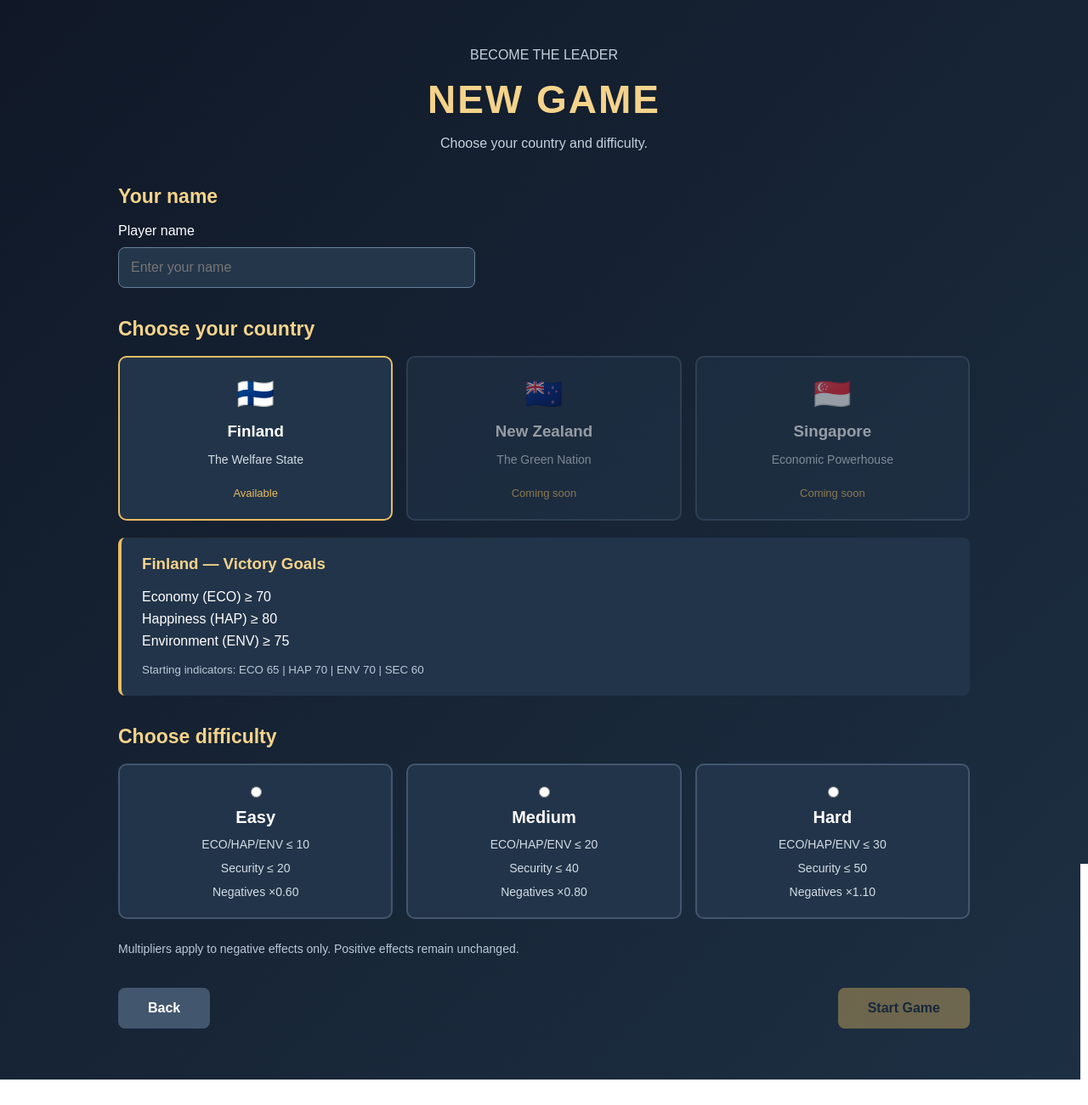
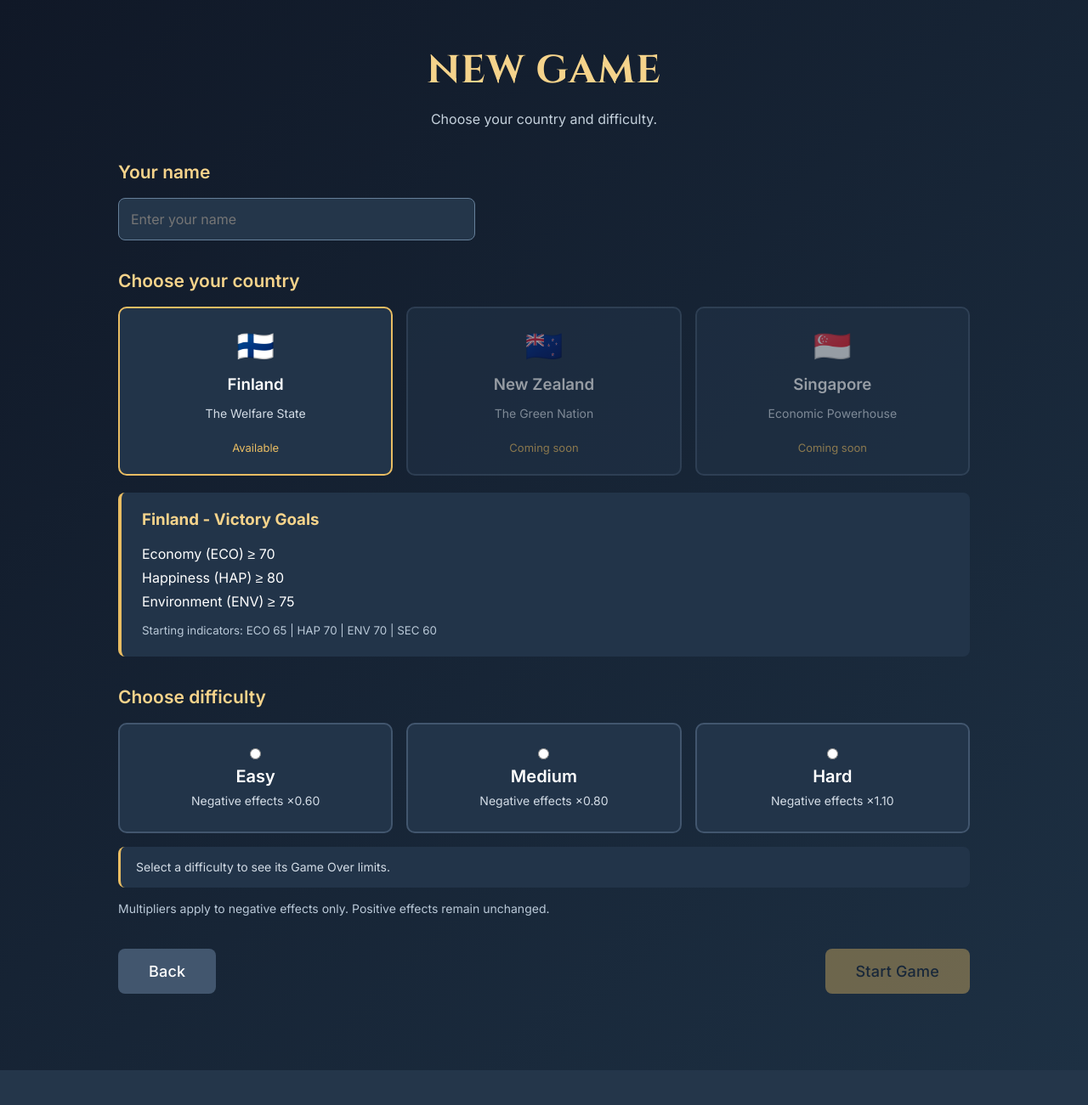
Before and after one commit to congloile/become-the-leader, a Flask app: page /setup in a window 1280 px wide. Shown: the whole page at 85% size. After the commit the page ends 1260 px from the top, so only its background shows below. Run offline with Flask 3, Linux system fonts and the light colour scheme.

Commit message:
refined ui ux

```diff
--- a/static/setup.css
+++ b/static/setup.css
@@ -1,58 +1,81 @@
+/* Player Setup — single source of styles, no override duplicates */
 .setup-container {
     max-width: 1050px;
     margin: 0 auto;
     padding: 40px 24px 70px;
+    font-family: "Inter", Arial, sans-serif;
 }
 
+/* Header */
 .setup-header {
     text-align: center;
     margin-bottom: 40px;
+}
+
+.setup-header h1 {
+    margin: 12px 0;
+    font-family: "Cinzel", Georgia, serif;
+    font-size: clamp(32px, 4.5vw, 46px);
+    font-weight: 700;
+    letter-spacing: 1px;
 }
 
 .setup-header p {
     color: #c5d1dc;
 }
 
-.setup-header h1 {
-    margin: 12px 0;
-}
-
+/* Sections and player name */
 .setup-section {
     margin-bottom: 35px;
 }
 
 .setup-section h2 {
+    margin-bottom: 18px;
     color: #f5d38b;
-    font-size: 23px;
-    margin-bottom: 18px;
+    font-size: 21px;
+    font-weight: 600;
 }
 
-.setup-section label {
+.setup-section label:not(.difficulty-card):not(.visually-hidden) {
     display: block;
     margin-bottom: 10px;
+}
+
+.visually-hidden {
+    position: absolute;
+    width: 1px;
+    height: 1px;
+    padding: 0;
+    margin: -1px;
+    overflow: hidden;
+    clip: rect(0, 0, 0, 0);
+    clip-path: inset(50%);
+    white-space: nowrap;
+    border: 0;
 }
 
 #player-name {
     width: 100%;
     max-width: 420px;
     padding: 14px;
-
     background: #24364a;
     border: 1px solid #66809a;
     border-radius: 8px;
-
-    color: white;
+    color: #ffffff;
+    font-family: inherit;
     font-size: 16px;
 }
 
-#player-name:focus {
+#player-name:focus-visible {
     outline: 2px solid #e9bd63;
+    outline-offset: 2px;
 }
 
+/* Country and difficulty cards */
 .country-grid,
 .difficulty-grid {
     display: grid;
-    grid-template-columns: repeat(3, 1fr);
+    grid-template-columns: repeat(3, minmax(0, 1fr));
     gap: 16px;
 }
 
@@ -80,6 +103,7 @@
 
 .country-card h3 {
     margin: 12px 0 5px;
+    font-weight: 600;
 }
 
 .country-card p {
@@ -94,10 +118,10 @@
     font-size: 13px;
 }
 
+/* Finland victory goals */
 .goals-box {
     margin-top: 20px;
     padding: 20px 24px;
-
     background: #223449;
     border-left: 4px solid #e9bd63;
     border-radius: 8px;
@@ -123,36 +147,39 @@
     margin-top: 14px;
 }
 
+/* Compact difficulty cards */
 .difficulty-card {
-    display: flex !important;
+    min-height: 130px;
+    display: flex;
     flex-direction: column;
+    justify-content: center;
     align-items: center;
-    gap: 12px;
+    gap: 8px;
+    cursor: pointer;
+    transition: border-color 0.2s, background-color 0.2s;
+}
 
-    cursor: pointer;
-    transition: border-color 0.2s,
-                background-color 0.2s;
+.difficulty-card input {
+    margin: 0;
+    accent-color: #e9bd63;
 }
 
 .difficulty-card strong {
     font-size: 20px;
+    font-weight: 600;
 }
 
-.difficulty-card span {
+.difficulty-multiplier {
     font-size: 14px;
     color: #d3dce6;
 }
 
-.difficulty-card input {
-    accent-color: #e9bd63;
-}
-
-.difficulty-card:hover {
+.difficulty-card:hover,
+.difficulty-card:has(input:checked) {
     border-color: #e9bd63;
 }
 
 .difficulty-card:has(input:checked) {
-    border-color: #e9bd63;
     background: #344355;
 }
 
@@ -161,11 +188,42 @@
     outline-offset: 3px;
 }
 
+/* Show only the rules for the selected difficulty. No JS changes needed. */
+.difficulty-rules-box {
+    margin-top: 16px;
+    padding: 13px 18px;
+    background: #223449;
+    border-left: 3px solid #e9bd63;
+    border-radius: 8px;
+    color: #d3dce6;
+    font-size: 14px;
+    line-height: 1.6;
+}
+
+.difficulty-rules-box p {
+    margin: 0;
+}
+
+.difficulty-detail {
+    display: none;
+}
+
+.difficulty-section:has(input[name="difficulty"]:checked) .difficulty-hint {
+    display: none;
+}
+
+.difficulty-section:has(input[value="easy"]:checked) .difficulty-detail[data-difficulty="easy"],
+.difficulty-section:has(input[value="medium"]:checked) .difficulty-detail[data-difficulty="medium"],
+.difficulty-section:has(input[value="hard"]:checked) .difficulty-detail[data-difficulty="hard"] {
+    display: block;
+}
+
 .difficulty-note {
     font-size: 14px;
     margin-top: 14px;
 }
 
+/* Actions and form feedback */
 .setup-actions {
     display: flex;
     justify-content: space-between;
@@ -177,14 +235,16 @@
     padding: 15px 35px;
     border: none;
     border-radius: 8px;
-    font-size: 16px;
-    font-weight: bold;
+    font-family: inherit;
+    font-size: 18px;
+    font-weight: 500;
+    letter-spacing: 0.2px;
     cursor: pointer;
 }
 
 #back-button {
     background: #42566e;
-    color: white;
+    color: #ffffff;
 }
 
 #start-button {
@@ -203,6 +263,26 @@
     margin-top: 20px;
 }
 
+.setup-actions button {
+    border: 1px solid transparent;
+    transition: background-color 0.2s ease,
+                color 0.2s ease,
+                border-color 0.2s ease;
+}
+
+#back-button:hover {
+    background-color: transparent;
+    color: #a9bdd3;
+    border-color: #42566e;
+}
+
+#start-button:hover:not(:disabled) {
+    background-color: #142032;
+    color: #e9bd63;
+    border-color: #e9bd63;
+}
+
+
 @media (max-width: 700px) {
     .country-grid,
     .difficulty-grid {
--- a/static/style.css
+++ b/static/style.css
@@ -5,9 +5,21 @@
 body {
     margin: 0;
     min-height: 100vh;
-    font-family: Arial, Helvetica, sans-serif;
-    background: linear-gradient(135deg, #101827, #1d3043);
+    font-family: "Inter", Arial, sans-serif;
+
+    background: linear-gradient(
+        135deg,
+        #101827,
+        #1d3043
+    );
+
     color: #ffffff;
+}
+
+.menu-button {
+    font-family: "Inter", sans-serif;
+    font-weight: 700;
+    letter-spacing: 0.3px;
 }
 
 .menu-container {
@@ -23,31 +35,32 @@ body {
     text-align: center;
 }
 
-.game-logo {
-    display: flex;
-    justify-content: center;
-    align-items: center;
 
-    width: 85px;
-    height: 85px;
-    border: 2px solid #e9bd63;
+.game-logo-image {
+    display: block;
+    width: 230px;
+    height: 230px;
+    object-fit: cover;
+
+    /* Hide the black square corners */
     border-radius: 50%;
 
-    color: #e9bd63;
-    font-size: 40px;
-    margin-bottom: 28px;
+    margin-bottom: 25px;
 }
+
 
 h1 {
     margin: 0;
+    font-family: "Cinzel", Georgia, serif;
     font-size: clamp(28px, 5vw, 46px);
-    letter-spacing: 2px;
+    font-weight: 700;
+    letter-spacing: 1.5px;
     color: #f5d38b;
 }
 
 .subtitle {
     margin: 18px 0 8px;
-    font-size: 18px;
+    font-size: px;
     line-height: 1.6;
     color: #d3dce6;
 }
@@ -77,8 +90,8 @@ h1 {
     background-color: #e9bd63;
     color: #142032;
 
-    font-size: 17px;
-    font-weight: 700;
+    font-size: 18px;
+    font-weight: 500;
 
     cursor: pointer;
     transition: background-color 0.2s,
@@ -86,7 +99,8 @@ h1 {
 }
 
 .menu-buttons button:hover {
-    background-color: #f8d995;
+    background-color: #142032;
+    color: #e9bd63;
     transform: translateY(-2px);
 }
 
--- a/templates/setup.html
+++ b/templates/setup.html
@@ -17,12 +17,17 @@
     />
 
     <script src="{{ url_for('static', filename='setup.js') }}" defer></script>
+    <link rel="preconnect" href="https://fonts.googleapis.com" />
+    <link rel="preconnect" href="https://fonts.gstatic.com" crossorigin />
+    <link
+      href="https://fonts.googleapis.com/css2?family=Cinzel:wght@600;700&family=Inter:wght@400;500;600;700&display=swap"
+      rel="stylesheet"
+    />
   </head>
 
   <body>
     <main class="setup-container">
       <header class="setup-header">
-        <p>BECOME THE LEADER</p>
         <h1>NEW GAME</h1>
         <p>Choose your country and difficulty.</p>
       </header>
@@ -31,7 +36,7 @@
         <section class="setup-section">
           <h2>Your name</h2>
 
-          <label for="player-name"> Player name </label>
+          <label for="player-name" class="visually-hidden"> Player name </label>
 
           <input
             type="text"
@@ -71,7 +76,7 @@
           </div>
 
           <div class="goals-box">
-            <h3>Finland — Victory Goals</h3>
+            <h3>Finland - Victory Goals</h3>
 
             <p>Economy (ECO) ≥ 70</p>
             <p>Happiness (HAP) ≥ 80</p>
@@ -83,41 +88,47 @@
           </div>
         </section>
 
-        <section class="setup-section">
+        <section class="setup-section difficulty-section">
           <h2>Choose difficulty</h2>
 
           <div class="difficulty-grid">
             <label class="difficulty-card">
               <input type="radio" name="difficulty" value="easy" />
-
               <strong>Easy</strong>
-              <span>ECO/HAP/ENV ≤ 10</span>
-              <span>Security ≤ 20</span>
-              <span>Negatives ×0.60</span>
+              <span class="difficulty-multiplier">Negative effects ×0.60</span>
+              <span class="visually-hidden">Game Over: Economy, Happiness or Environment at 10 or below; Security at 20 or below.</span>
             </label>
 
             <label class="difficulty-card">
               <input type="radio" name="difficulty" value="medium" />
-
               <strong>Medium</strong>
-              <span>ECO/HAP/ENV ≤ 20</span>
-              <span>Security ≤ 40</span>
-              <span>Negatives ×0.80</span>
+              <span class="difficulty-multiplier">Negative effects ×0.80</span>
+              <span class="visually-hidden">Game Over: Economy, Happiness or Environment at 20 or below; Security at 40 or below.</span>
             </label>
 
             <label class="difficulty-card">
               <input type="radio" name="difficulty" value="hard" />
-
               <strong>Hard</strong>
-              <span>ECO/HAP/ENV ≤ 30</span>
-              <span>Security ≤ 50</span>
-              <span>Negatives ×1.10</span>
+              <span class="difficulty-multiplier">Negative effects ×1.10</span>
+              <span class="visually-hidden">Game Over: Economy, Happiness or Environment at 30 or below; Security at 50 or below.</span>
             </label>
           </div>
 
+          <div class="difficulty-rules-box" aria-label="Difficulty rules">
+            <p class="difficulty-hint">Select a difficulty to see its Game Over limits.</p>
+            <p class="difficulty-detail" data-difficulty="easy">
+              <strong>Easy:</strong> Game Over at ECO / HAP / ENV ≤ 10 or SEC ≤ 20.
+            </p>
+            <p class="difficulty-detail" data-difficulty="medium">
+              <strong>Medium:</strong> Game Over at ECO / HAP / ENV ≤ 20 or SEC ≤ 40.
+            </p>
+            <p class="difficulty-detail" data-difficulty="hard">
+              <strong>Hard:</strong> Game Over at ECO / HAP / ENV ≤ 30 or SEC ≤ 50.
+            </p>
+          </div>
+
           <p class="difficulty-note">
-            Multipliers apply to negative effects only. Positive effects remain
-            unchanged.
+            Multipliers apply to negative effects only. Positive effects remain unchanged.
           </p>
         </section>
 
```
Also changed, not shown: templates/index.html (+14 -7 lines), static/images/game-logo.png (added).
